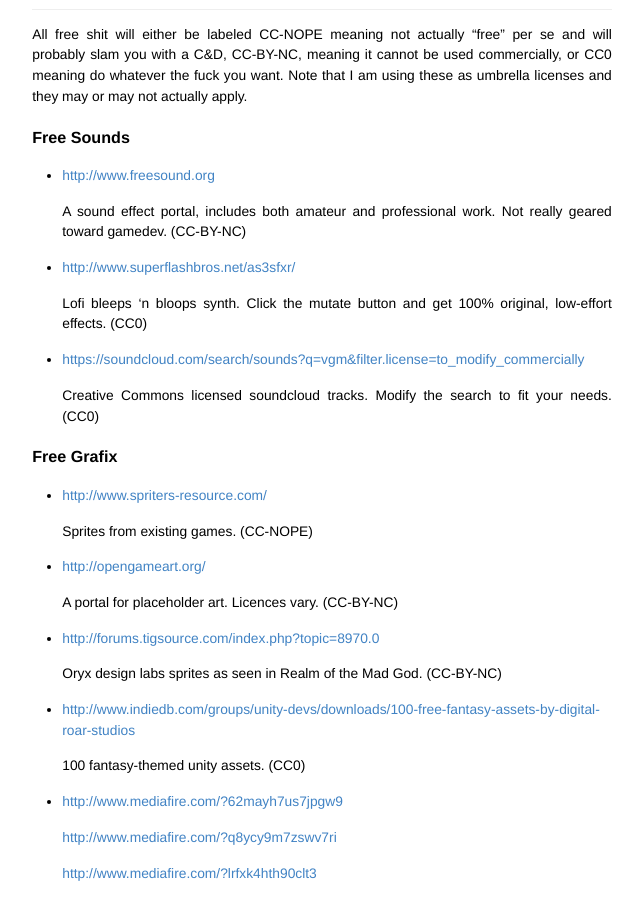
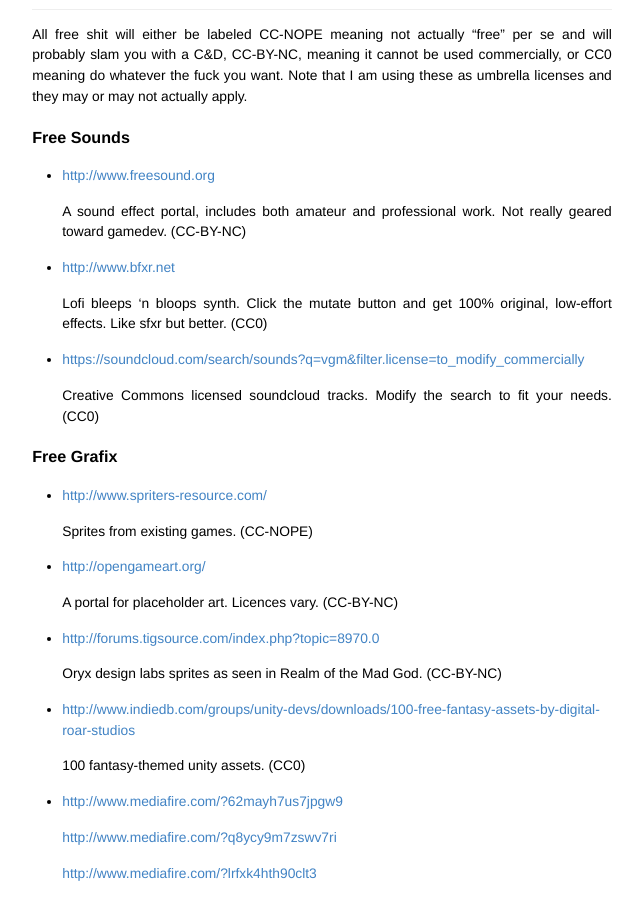
Before and after one commit to Alloyed/agdg-links, a Jekyll site: the page built from index.md, in a window 1280 px wide and 900 px high, scrolled down 4539 px. Shown: the whole window, without its empty margins (318-961 px from the left). Built offline with Jekyll 4.4.1, drawn with Linux system fonts in a browser that asks for light colours; Markdown is read by kramdown in place of the engine named in the settings.

Commit message:
Replace as3sfxr with bfxr
bfxr is based on sfxr but adds more controls so you get more varied sound effects.

```diff
--- a/index.md
+++ b/index.md
@@ -213,9 +213,9 @@ All free shit will either be labeled CC-NOPE meaning not actually "free" per se
 
 	A sound effect portal, includes both amateur and professional work. Not really geared toward gamedev. (CC-BY-NC)
 
-*	<http://www.superflashbros.net/as3sfxr/>
+*	<http://www.bfxr.net>
 
-	Lofi bleeps 'n bloops synth. Click the mutate button and get 100% original, low-effort effects. (CC0)
+	Lofi bleeps 'n bloops synth. Click the mutate button and get 100% original, low-effort effects. Like sfxr but better. (CC0)
 
 *	<https://soundcloud.com/search/sounds?q=vgm&filter.license=to_modify_commercially>
 
```
